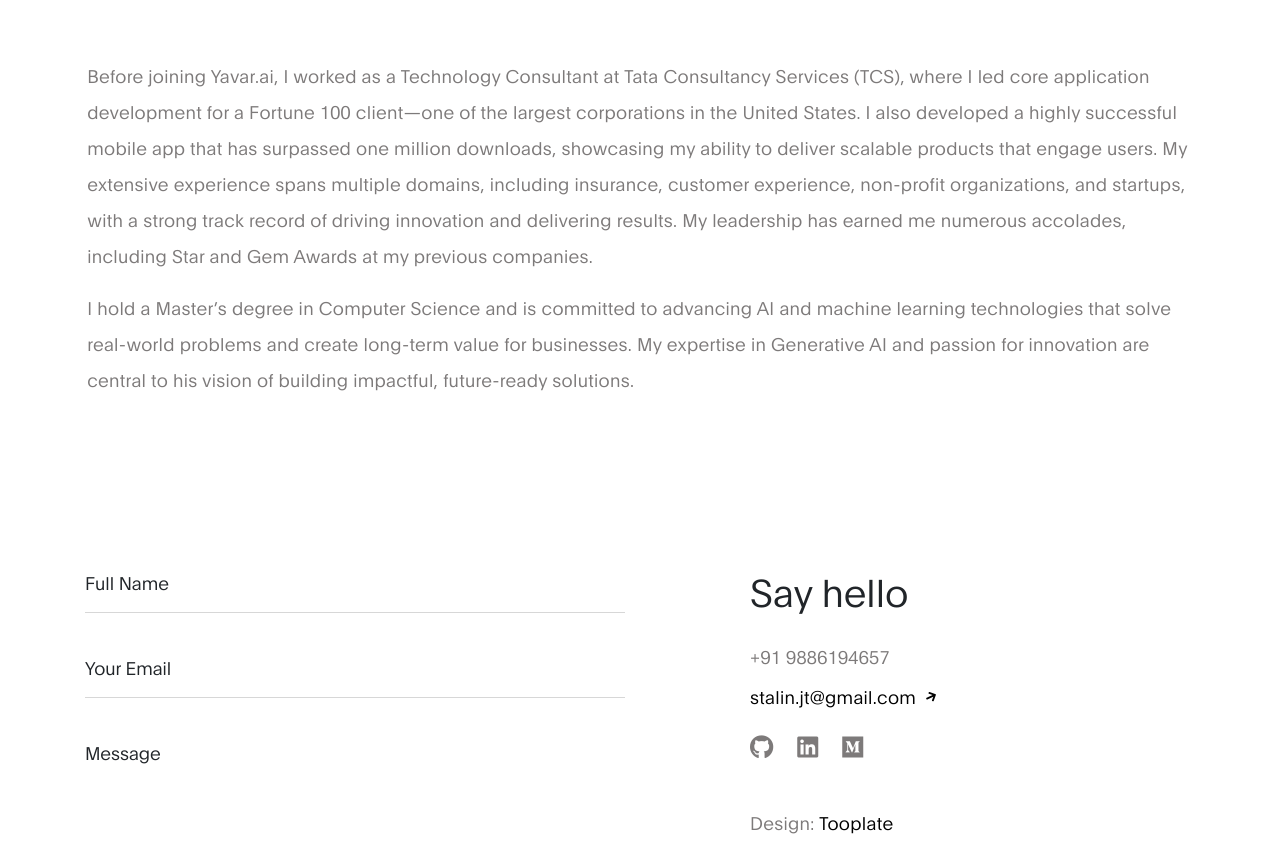
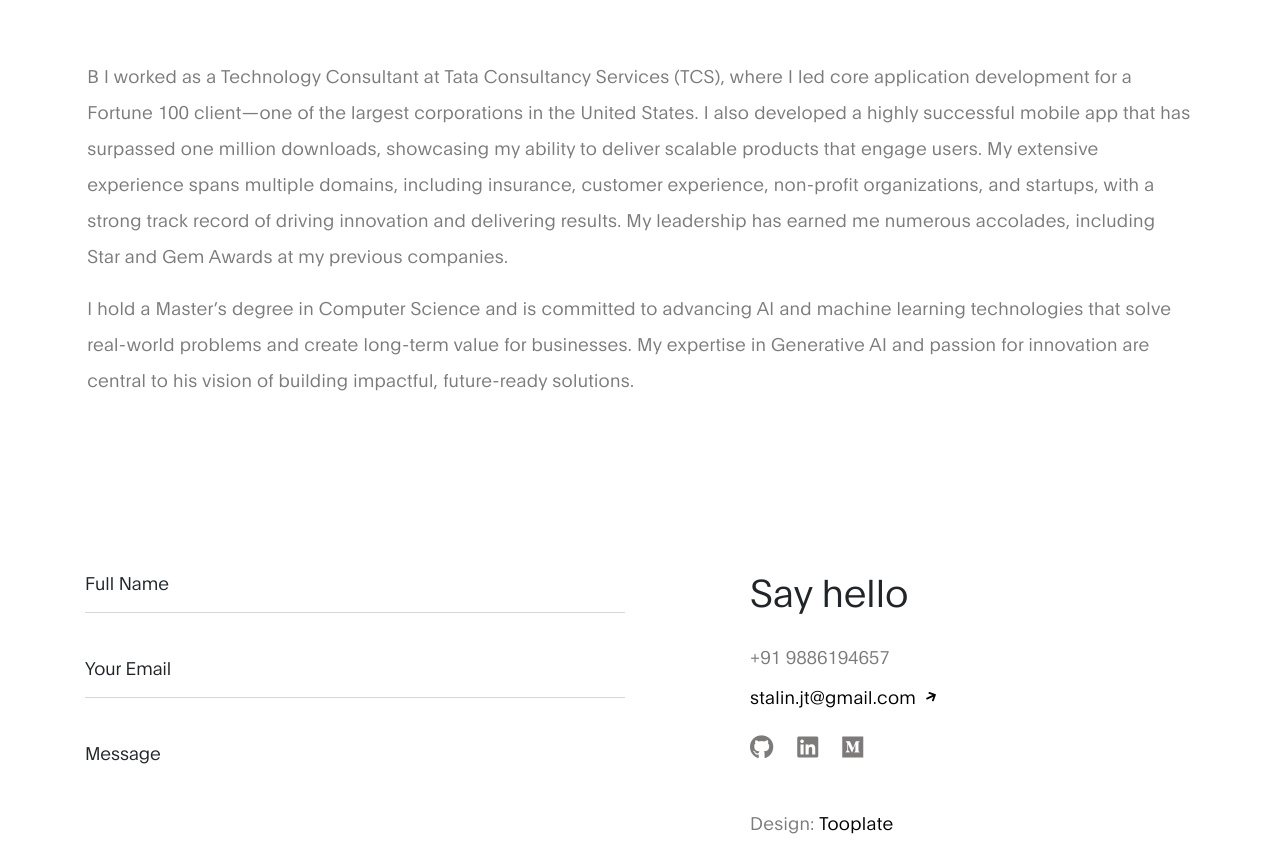
Before and after one commit to stalin/stalin.github.io, a plain HTML site: page index.html in a window 1280 px wide. Shown: the part 856-1713 px from the top of the page. Drawn offline with Linux system fonts and the light colour scheme.

Commit message:
Update index.html

```diff
--- a/index.html
+++ b/index.html
@@ -116,7 +116,7 @@
             </div>
             <div class="row about-third">
             	<div class="col-12">
-                <p>Before joining Yavar.ai, I worked as a Technology Consultant at Tata Consultancy Services (TCS), where I led core application development for a Fortune 100 client—one of the largest corporations in the United States. I also developed a highly successful mobile app that has surpassed one million downloads, showcasing my ability to deliver scalable products that engage users. My extensive experience spans multiple domains, including insurance, customer experience, non-profit organizations, and startups, with a strong track record of driving innovation and delivering results. My leadership has earned me numerous accolades, including Star and Gem Awards at my previous companies.  </p>
+                <p>B I worked as a Technology Consultant at Tata Consultancy Services (TCS), where I led core application development for a Fortune 100 client—one of the largest corporations in the United States. I also developed a highly successful mobile app that has surpassed one million downloads, showcasing my ability to deliver scalable products that engage users. My extensive experience spans multiple domains, including insurance, customer experience, non-profit organizations, and startups, with a strong track record of driving innovation and delivering results. My leadership has earned me numerous accolades, including Star and Gem Awards at my previous companies.  </p>
                 <p>I hold a Master’s degree in Computer Science and is committed to advancing AI and machine learning technologies that solve real-world problems and create long-term value for businesses. My expertise in Generative AI and passion for innovation are central to his vision of building impactful, future-ready solutions.  </p>
                 </div>
             </div>
```
